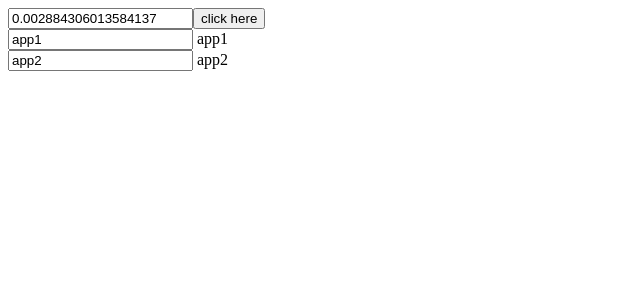
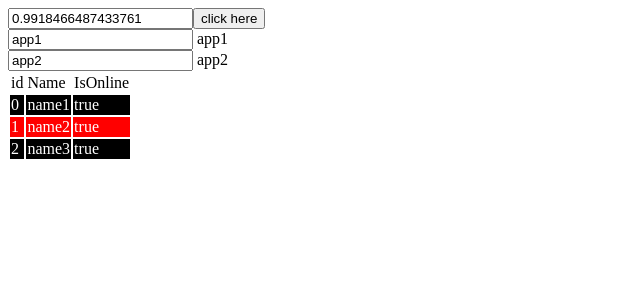
Before and after one commit to manojkmishra/angular-php, an Angular app: page / in a window 1280 px wide. Shown: the top 300 px of the page, without its empty margins (0-640 px from the left). Built offline with nearby package versions, Linux system fonts and the light colour scheme.

Commit message:
ngFor, table, css in table records

```diff
--- a/src/app/app.component.css
+++ b/src/app/app.component.css
@@ -0,0 +1,8 @@
+tr.even{
+    background: black;
+    color: white;
+}
+tr.odd{
+    background: red;
+    color: white;
+}
--- a/src/app/app.component.html
+++ b/src/app/app.component.html
@@ -4,3 +4,15 @@
 <input type="text" [value]="title1" (input)="updateTitle1($event)"/> {{title1}}
 <br>
 <input type="text" [(ngModel)]="title2"/> {{title2}}
+<table>
+  <tr>
+    <td>id</td>
+    <td>Name</td>
+    <td>IsOnline</td>
+  </tr>
+  <tr *ngFor="let data of data1; let someindex = index;  let evenrec = even; let oddrec = odd; " [ngClass]="{odd: oddrec, even: evenrec} ">
+    <td> {{someindex}}</td>
+    <td> {{data.name}}</td>
+    <td> {{data.online}}</td>
+  </tr>
+</table>
--- a/src/app/app.component.ts
+++ b/src/app/app.component.ts
@@ -1,27 +1,13 @@
 import { Component } from '@angular/core';
-
-
-
 @Component({
   selector: 'app-root',
   templateUrl: './app.component.html',
   styleUrls: ['./app.component.css']
 })
 export class AppComponent {
-  title = 'app';
-  constructor() {
-  this.title = '' ;
-  setInterval(() => this.title = Math.random().toString(), 500) ;
+title = 'app'; title1 = 'app1'; title2 = 'app2';
+data1 = [{name: 'name1', online: true}, {name: 'name2', online: true}, {name: 'name3', online: true} ] ;
+constructor() {  this.title = '' ;  setInterval(() => this.title = Math.random().toString(), 500) ; }
+clickFunction() {  console.log('button clicked'); }
+updateTitle1(e) {  console.log('updateTitile1---even-e=', e.target.value);  this.title1 = e.target.value; }
 }
-clickFunction() {
-  console.log('button clicked');
-}
-// tslint:disable-next-line:member-ordering
-title1 = 'app1'; title2 = 'app2';
-updateTitle1(e) {
-  console.log('updateTitile1---even-e=', e.target.value);
-  this.title1 = e.target.value;
-}
-
-
-}
```
